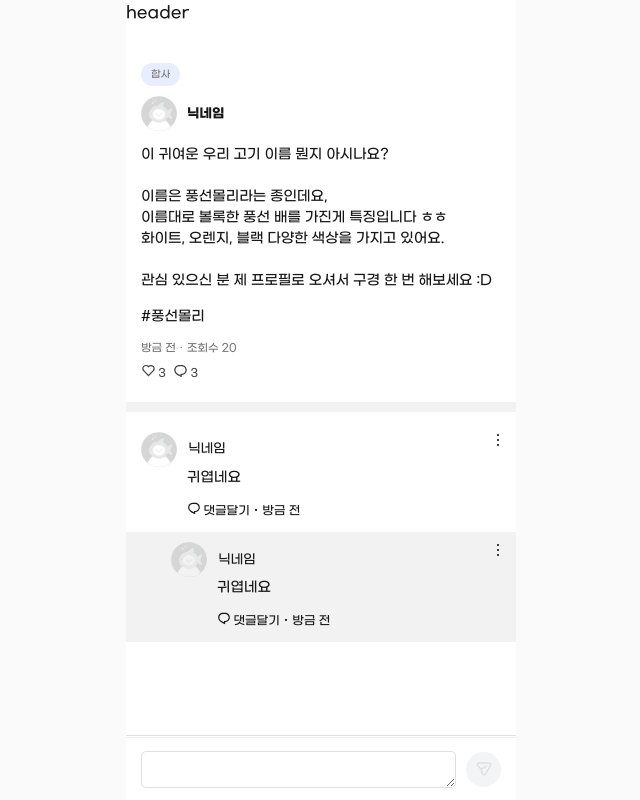
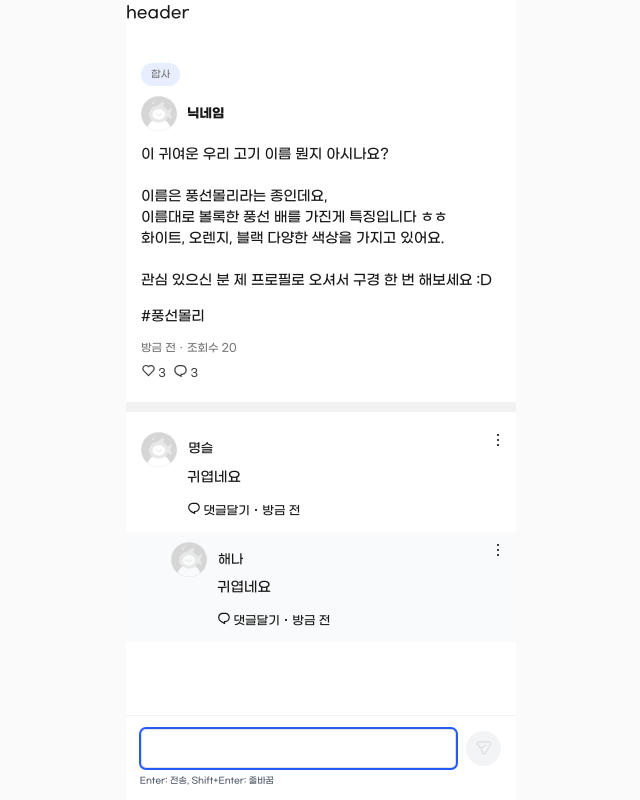
Before and after one commit to yeaseula/Mulbanggae, a Next.js app: page /post/1 in a window 1280 px wide. Shown: the whole page, without its empty margins (319-959 px from the left). Built offline with nearby package versions, Linux system fonts and the light colour scheme.

Commit message:
comment : 닉네임 멘션 기능 추가

```diff
--- a/features/comment/comment-write.tsx
+++ b/features/comment/comment-write.tsx
@@ -1,45 +1,172 @@
 "use client"
 
-import { useRef, useState } from "react"
+import { useEffect, useRef, useState } from "react"
 import styled from "styled-components"
 import { CommonWrapper } from "@/styled/layout.styled"
 import { RiSendInsLine } from "@remixicon/react"
 
-export function CommentWrite() {
-    const TextRef = useRef<HTMLTextAreaElement | null>(null)
+export function CommentWrite({mentionuser}:{mentionuser:string | null}) {
+    const TextRef = useRef<HTMLDivElement | null>(null)
     const SendRef = useRef<HTMLButtonElement | null>(null)
 
     const [sendReady,setSendReady] = useState(false)
+    const [mentionUser,setMentionUser] = useState<string | null>(null)
+    const [content, setContent] = useState('')
 
-    const handleResizeHeight = () => {
-        if(!TextRef.current) return
+    useEffect(() => {
+        if (mentionuser !== null && mentionuser !== mentionUser) {
+            setMentionUser(mentionuser)
+            setContent('')
+        }
+    }, [mentionuser])
 
-        TextRef.current.style.height = 'auto';
-        TextRef.current.style.height = TextRef.current.scrollHeight + 'px'
+    useEffect(() => {
+        if (TextRef.current && mentionUser) {
+        TextRef.current.innerHTML = `<span class="mention text-(--main_color) pr-2" contenteditable="false">@${mentionUser}</span> `;
+        }
+         // 포커스 및 커서 이동
+        setTimeout(() => {
+            if (TextRef.current) {
+            TextRef.current.focus();
+            const mentionSpan = TextRef.current.querySelector('.mention');
+                if (mentionSpan && mentionSpan.nextSibling) {
+                    const range = document.createRange()
+                    const sel = window.getSelection()
+                    range.setStart(mentionSpan.nextSibling, 0)
+                    range.collapse(true)
+                    sel?.removeAllRanges()
+                    sel?.addRange(range)
+                }
+            }
+        }, 0);
+    }, [mentionUser])
 
-        if(TextRef.current.value !== '') {
-            setSendReady(true)
-        } else setSendReady(false)
-    };
+    useEffect(() => {
+        setSendReady(content.trim().length > 0 || mentionUser !== null)
+    }, [content, mentionUser])
+
+
+    const handleInput = (e: React.FormEvent<HTMLDivElement>) => {
+        const mentionSpan = e.currentTarget.querySelector('.mention')
+
+        if (mentionUser && !mentionSpan) {
+            // 멘션이 삭제됨
+            setMentionUser(null)
+            setContent(e.currentTarget.textContent || '')
+            return
+        }
+
+        if (mentionUser && mentionSpan) {
+            // 멘션 뒤의 텍스트만 추출
+            const allText = e.currentTarget.textContent || ''
+            const mentionText = mentionSpan.textContent || ''
+            const afterMention = allText.substring(mentionText.length)
+            setContent(afterMention)
+        } else {
+            setContent(e.currentTarget.textContent || '')
+        }
+    }
+
+    const handleKeyDown = (e: React.KeyboardEvent<HTMLDivElement>) => {
+
+        if (e.key === 'Enter' && !e.shiftKey) {
+            e.preventDefault()
+            handleSend()
+            return
+        }
+
+        if (!mentionUser) return
+
+        const selection = window.getSelection()
+        const mentionSpan = TextRef.current?.querySelector('.mention')
+
+        if (!mentionSpan || !selection) return
+
+        const isInMention = mentionSpan.contains(selection.anchorNode)
+        const isBeforeMention = selection.anchorNode === TextRef.current && selection.anchorOffset === 0;
+
+        // Backspace: 멘션 영역에서 백스페이스 시 전체 삭제
+        if (e.key === 'Backspace') {
+            if (isInMention || isBeforeMention) {
+                e.preventDefault()
+                setMentionUser(null)
+                setContent('')
+                if (TextRef.current) TextRef.current.innerHTML = ''
+                return
+            }
+
+            // 멘션 바로 다음 위치에서 백스페이스
+            if (selection.anchorNode === mentionSpan.nextSibling && selection.anchorOffset === 0) {
+                e.preventDefault()
+                setMentionUser(null)
+                setContent('')
+                if (TextRef.current) TextRef.current.innerHTML = ''
+                return
+            }
+        }
+
+        // Delete: 멘션 전에서 Delete 누르면 전체 삭제
+        if (e.key === 'Delete' && (isInMention || isBeforeMention)) {
+            e.preventDefault()
+            setMentionUser(null)
+            setContent('')
+            if (TextRef.current) TextRef.current.innerHTML = ''
+            return
+        }
+
+        // 왼쪽 화살표: 멘션 영역 진입 방지
+        if (e.key === 'ArrowLeft') {
+            if (selection.anchorNode === mentionSpan.nextSibling && selection.anchorOffset === 0) {
+                e.preventDefault()
+                return
+            }
+        }
+
+        // Home 키: 멘션 다음으로 이동
+        if (e.key === 'Home') {
+            e.preventDefault()
+            const range = document.createRange()
+            const sel = window.getSelection()
+
+            if (mentionSpan.nextSibling && sel) {
+                range.setStart(mentionSpan.nextSibling, 0)
+                range.collapse(true)
+                sel.removeAllRanges()
+                sel.addRange(range)
+            }
+            return
+        }
+    }
+
+    const handleSend = () => {
+        console.log('보내기')
+    }
+
     return (
         <>
             <CommentWriteContainer className="fixed bottom-0 z-1000 py-5">
+                {mentionUser && (
+                    <></>
+                )}
                 <CommonWrapper className="profile flex items-center gap-4 w-full">
-                    <Text
-                    ref={TextRef}
-                    onChange={handleResizeHeight}
-                    name="contents-text"
-                    id="contents-text"
-                    rows={1}
-                    maxLength={300} />
+                    <TextContainer>
+                        <Text
+                        ref={TextRef}
+                        contentEditable
+                        onInput={handleInput}
+                        onKeyDown={handleKeyDown}
+                        />
+                        </TextContainer>
                     <button
                     ref={SendRef}
                     disabled={!sendReady}
+                    onClick={handleSend}
                     className="text-[1.4rem] w-14 h-14 flex justify-center items-center rounded-full bg-gray-100">
                         <RiSendInsLine size={16}
                         style={{ color : sendReady ? 'var(--main_color)' : 'var(--gray_medium_color)' }}/>
                     </button>
                 </CommonWrapper>
+                <p className="mt-3 pl-5.5 text-sm text-gray-600">Enter: 전송, Shift+Enter: 줄바꿈</p>
             </CommentWriteContainer>
         </>
     )
@@ -51,19 +178,23 @@ const CommentWriteContainer = styled.div`
     z-index: 1000;
     max-width: 390px;
     width: 100%;
-    display: flex;
     background: #fff;
     border-top: 1px solid var(--gray_light_color);
 `
-
-const Text = styled.textarea`
+const TextContainer = styled.div`
+    display: flex;
+    align-items: center;
     flex: 1;
-    padding: 5px 9px;
-    height: 37px;
+`
+const Text = styled.div`
+    flex: 1;
+    padding: 8px 9px;
     min-height: 37px;
     max-height: 100px;
+    overflow-y: scroll;
     border-radius: 5px;
     border: 1px solid var(--gray_medium_color);
+    font-size: 1.4rem;
     &:focus-visible {
         outline: 2px solid var(--main_color)
     }
--- a/features/comment/comment.tsx
+++ b/features/comment/comment.tsx
@@ -4,10 +4,18 @@ import Image from "next/image"
 import { CommentWrite } from "./comment-write"
 import { CommonWrapper } from "@/styled/layout.styled"
 import { RiMore2Line, RiChat1Line } from "@remixicon/react"
-import { useState } from "react"
+import { useRef, useState } from "react"
 
 export function Comment() {
     const [commentOpen,setCommentOpen] = useState(false)
+    const [mentionUser,setMentionUser] = useState<string | null>(null)
+    const mentionRef = useRef<string | null>(null)
+
+    const handleComment = (e:React.MouseEvent<HTMLButtonElement>) => {
+        const target = e.currentTarget.dataset.writer
+        if(!target) return
+        setMentionUser(target)
+    }
 
     return (
         <>
@@ -19,13 +27,15 @@ export function Comment() {
                 width={36}
                 height={36}
                 />
-                <span className="text-[1.3rem]">닉네임</span>
+                <span className="text-[1.3rem]">명슬</span>
             </div>
             <div className="pl-[46px]">
                 <p className="text-[1.4rem]">귀엽네요</p>
 
                 <div className="mt-4 flex gap-1.5 items-center">
-                    <button className="flex gap-1">
+                    <button className="flex gap-1"
+                    data-writer={'명슬'}
+                    onClick={handleComment}>
                         <RiChat1Line size={14}/>
                         <span className="text-[1.2rem]">댓글달기</span>
                     </button>
@@ -39,7 +49,7 @@ export function Comment() {
             </CommonWrapper>
         </div>
         {/* 대댓글 */}
-        <div className="profile-zone relative py-4 pl-12 bg-[var(--gray_light_color)]">
+        <div className="profile-zone relative py-4 pl-12 bg-gray-50">
             <CommonWrapper>
                 <div className="profile flex gap-4.5 items-center">
                     <Image src={'/images/empty-profile.svg'}
@@ -47,12 +57,15 @@ export function Comment() {
                     width={36}
                     height={36}
                     />
-                    <span className="text-[1.3rem]">닉네임</span>
+                    <span className="text-[1.3rem]">해나</span>
                 </div>
                 <div className="pl-[46px]">
                     <p className="text-[1.4rem]">귀엽네요</p>
                     <div className="mt-4 flex gap-1.5 items-center">
-                        <button className="flex gap-1">
+                        <button className="flex gap-1"
+                        data-writer="해나"
+                        onClick={handleComment}
+                        >
                             <RiChat1Line size={14}/>
                             <span className="text-[1.2rem]">댓글달기</span>
                         </button>
@@ -66,7 +79,7 @@ export function Comment() {
             </CommonWrapper>
         </div>
         {/* 댓글쓰기 */}
-        <CommentWrite></CommentWrite>
+        <CommentWrite mentionuser={mentionUser} />
         </>
     )
 }
```
